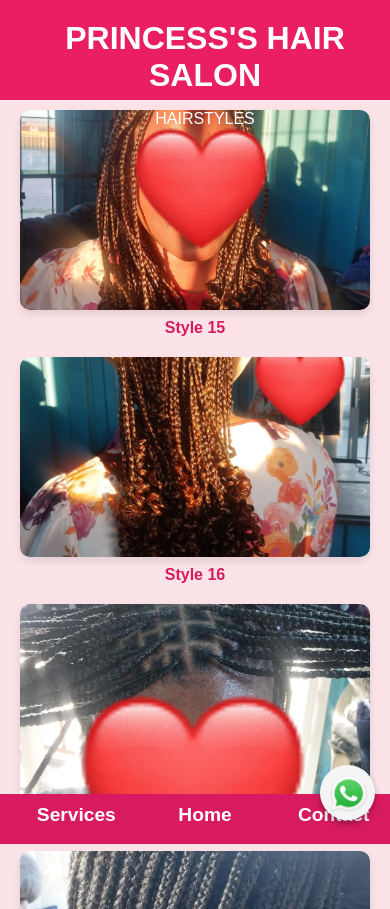
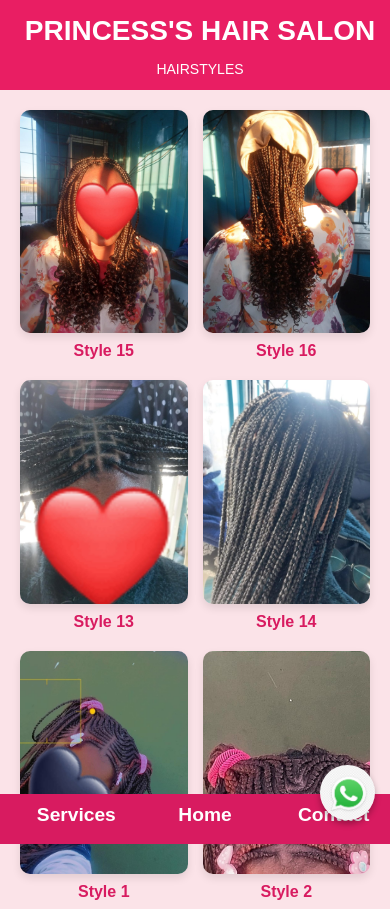
Before and after one commit to ThatgirlBali/Hair, a plain HTML site: page index.html in a window 390 px wide. Shown: the top 909 px of the page. Drawn offline with Linux system fonts and the light colour scheme.

Commit message:
Update style.css

```diff
--- a/style.css
+++ b/style.css
@@ -16,20 +16,23 @@ header {
   height: 60px;
   background: #e91e63;
   color: white;
-  padding: 20px 10px;
+  font-size: 16px;
+  padding: 15px 5px;
   text-align: center;
 }
 
 h1 {
   margin: 0;
+
 }
 
 .gallery {
   display: grid;
-  grid-template-columns: repeat(auto-fit, minmax(200px, 1fr));
+  grid-template-columns: repeat(auto-fit, minmax(150px, 1fr));
   gap: 15px;
   padding: 20px;
 }
+
 
 .gallery img {
   width: 100%;
@@ -55,11 +58,33 @@ footer {
 
 @media (max-width: 600px) {
   .gallery img {
-    height: 200px;
+    height: auto;
+    aspect-ratio: 3 / 4;
+  }
+
+  .nav li {
+    font-size: 14px;
+  }
+
+  .contact h3 {
+    font-size: 30px;
+  }
+
+  .contact p {
+    font-size: 16px;
+    padding: 0 10px;
+  }
+
+  header {
+    font-size: 14px;
   }
 }
 
+
 .nav {
+  flex-direction: row;
+  flex-wrap: wrap;
+  font-size: 16px;
   display: flex;
   justify-content: center;
   list-style: none;
```
